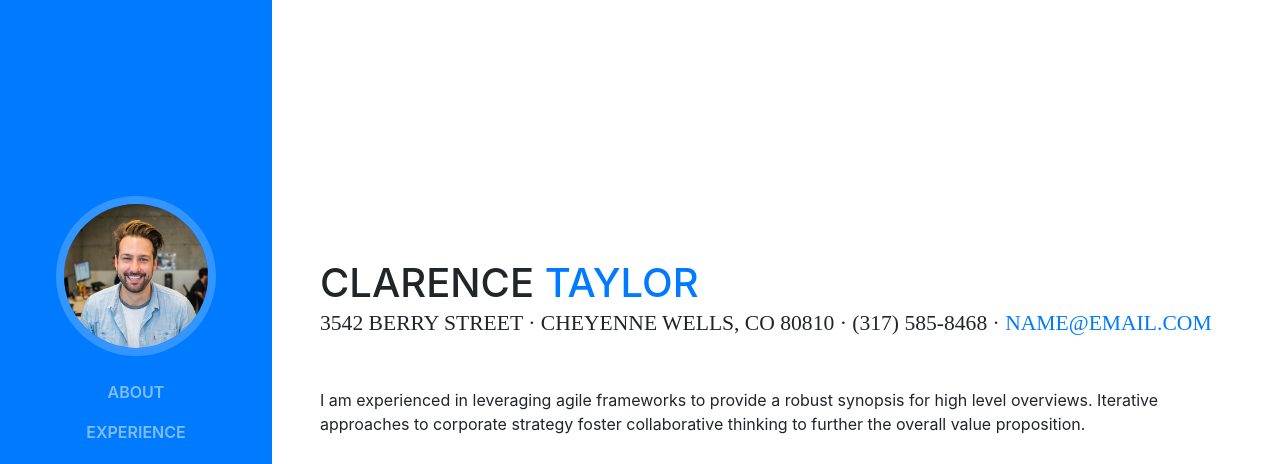
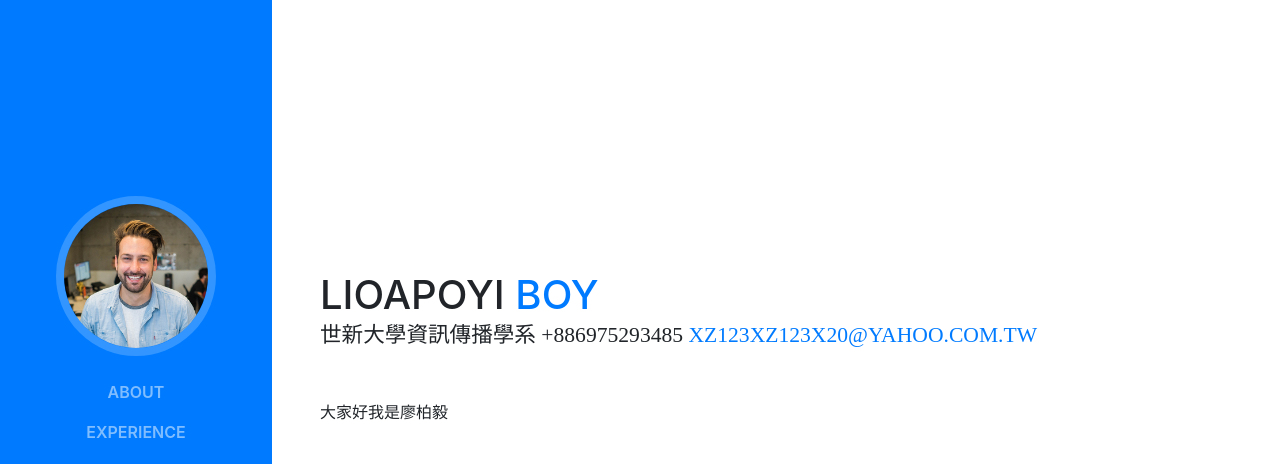
Before and after one commit to liaopoyi/liaopoyi.github.io, a website with bundled scripts: page index.html in a window 1280 px wide. Shown: the top 464 px of the page. Built offline with nearby package versions, Linux system fonts and the light colour scheme; a web font is replaced by a local one.

Commit message:
modified resume

```diff
--- a/index.html
+++ b/index.html
@@ -65,13 +65,13 @@
 
       <section class="resume-section p-3 p-lg-5 d-flex d-column" id="about">
         <div class="my-auto">
-          <h1 class="mb-0">Clarence
-            <span class="text-primary">Taylor</span>
+          <h1 class="mb-0">Lioapoyi
+            <span class="text-primary">Boy</span>
           </h1>
-          <div class="subheading mb-5">3542 Berry Street · Cheyenne Wells, CO 80810 · (317) 585-8468 ·
-            <a href="mailto:name@email.com">name@email.com</a>
+          <div class="subheading mb-5">世新大學資訊傳播學系 +886975293485
+            <a href="mailto:name@email.com">xz123xz123x20@yahoo.com.tw</a>
           </div>
-          <p class="mb-5">I am experienced in leveraging agile frameworks to provide a robust synopsis for high level overviews. Iterative approaches to corporate strategy foster collaborative thinking to further the overall value proposition.</p>
+          <p class="mb-5">大家好我是廖柏毅</p>
           <ul class="list-inline list-social-icons mb-0">
             <li class="list-inline-item">
               <a href="#">
```
